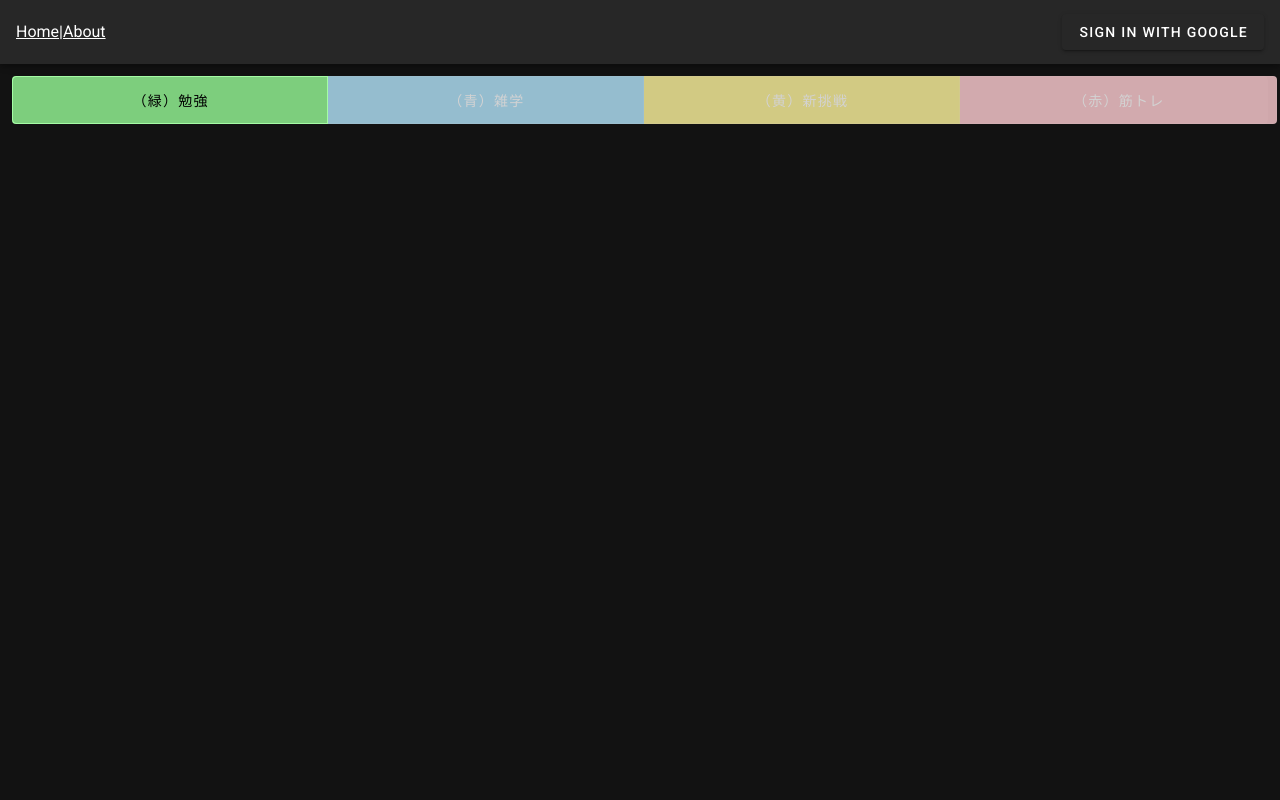
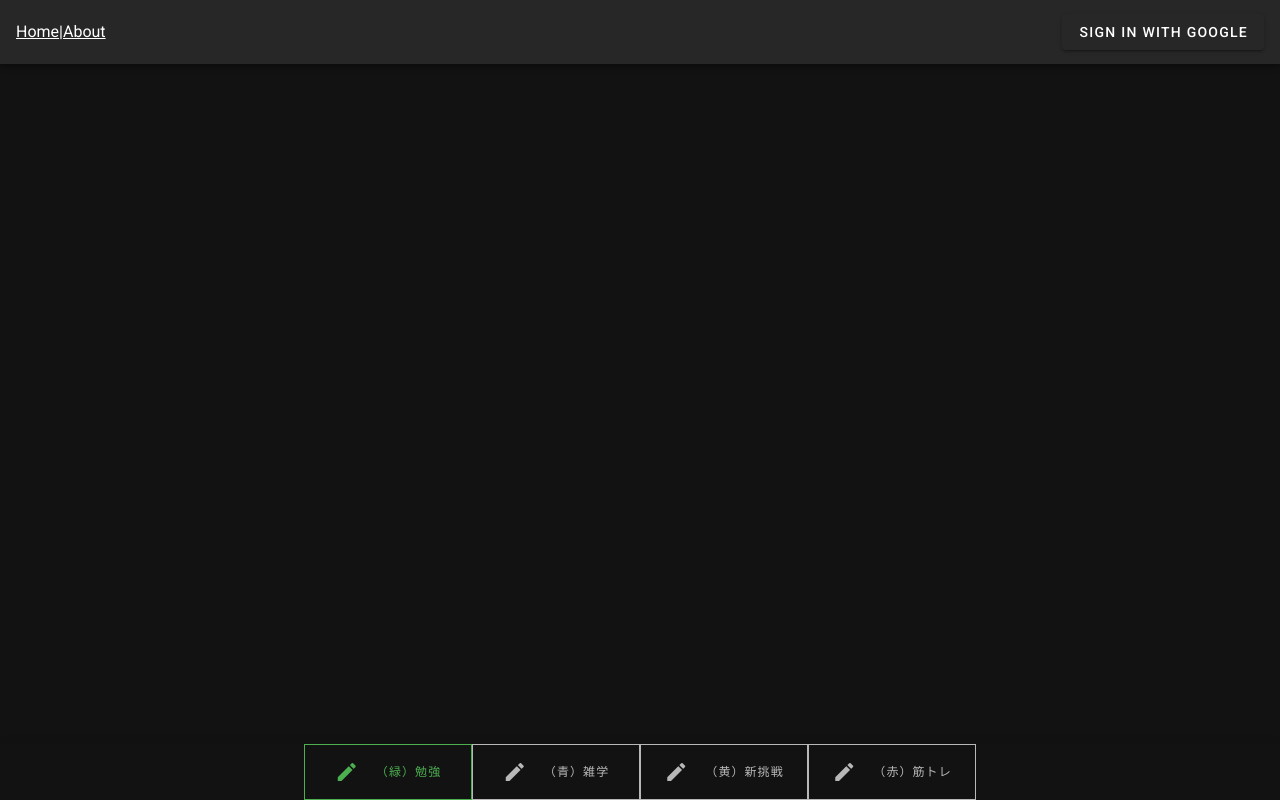
Before and after one commit to kuri-Maron/coloring-learning-record, a Vue app: page / in a window 1280 px wide. Built offline with nearby package versions, Linux system fonts and the light colour scheme; no server answers.

Commit message:
fix: カラー周りのところ

```diff
--- a/src/App.vue
+++ b/src/App.vue
@@ -1,6 +1,6 @@
 <template>
   <v-app>
-    <v-app-bar app >
+    <v-app-bar app>
       <div class="d-flex align-center">
         <!-- <v-img
           alt="Vuetify Logo"
@@ -25,11 +25,13 @@
         <router-view />
       </v-container>
     </v-content>
+      <select-color v-if="this.$route.meta.bottom"/>
   </v-app>
 </template>
 
 <script>
 import Authentication from "@/components/Authentication.vue";
+import SelectColor from "@/components/selectColor.vue";
 import firebase from "firebase";
 import { mapActions } from "vuex";
 
@@ -37,7 +39,8 @@ export default {
   name: "App",
 
   components: {
-    Authentication
+    Authentication,
+    SelectColor
   },
   created() {
     firebase.auth().onAuthStateChanged(user => {
--- a/src/components/Coloring.vue
+++ b/src/components/Coloring.vue
@@ -192,7 +192,7 @@ export default {
 <style scoped>
 .mainArea {
   height: 70vh;
-  background-color: rgb(195, 233, 29);
+  /* background-color: rgb(195, 233, 29); */
 }
 input {
   border: solid;
@@ -205,10 +205,10 @@ div.flexBox {
 .flexItem {
   /* background-color: whitesmoke; */
   background-color: #424242;
-  width: 24vw;
+  width: 23vw;
   /* height: 7vh; */
   border: solid 1px;
-  border-color: #2e7d32;
+  border-color: #607D8B;
 }
 
 .cellCheck {
--- a/src/components/selectColor.vue
+++ b/src/components/selectColor.vue
@@ -1,12 +1,13 @@
 <template>
   <div>
-      <!-- <v-btn-toggle v-model="activeColorText" tile color="black" mandatory dense> -->
-      <v-btn-toggle v-model="activeColorText" color="black" mandatory >
-        <v-btn width="24.7vw" v-ripple v-for="colorObj in colorList" :key="colorObj.colorText" :value="colorObj" :color="colorObj.colorCode">
-          {{colorObj.description}}
+      <!-- <v-btn-toggle v-model="activeColorText" color="black" mandatory > -->
+      <v-bottom-navigation app horizontal background-color="#121212" grow v-model="activeColorText" color="black" mandatory >
+        <v-btn v-ripple outlined v-for="colorObj in colorList" :key="colorObj.colorText" :value="colorObj" :color="colorObj.colorCode">
+          <span>{{colorObj.description}}</span>
+          <v-icon>mdi-pencil</v-icon>
         </v-btn>
-      </v-btn-toggle>
-      <!-- <p>{{activeColorText}}</p> -->
+      </v-bottom-navigation>
+      <!-- </v-btn-toggle> -->
   </div>
 </template>
 
@@ -15,10 +16,10 @@
 export default {
   data() {
     return {
-        colorList: [{colorText: "green", colorCode: "#98fb98", description: "（緑）勉強"},
-                    {colorText: "blue", colorCode: "#B3E5FC", description: "（青）雑学"},
-                    {colorText: "yellow", colorCode: "#FFF59D", description: "（黄）新挑戦"},
-                    {colorText: "red", colorCode: "#FFCDD2", description: "（赤）筋トレ"},
+        colorList: [{colorText: "green", colorCode: "#4CAF50", description: "（緑）勉強", icon: "radiobox-marked"},
+                    {colorText: "blue", colorCode: "#3F51B5", description: "（青）雑学"},
+                    {colorText: "yellow", colorCode: "#FFAB00", description: "（黄）新挑戦"},
+                    {colorText: "red", colorCode: "#C62828", description: "（赤）筋トレ"},
         ],
         // TODO: こいつをvuexのstateに移植。
       // activeColorText: "red"
--- a/src/router/index.js
+++ b/src/router/index.js
@@ -8,6 +8,7 @@ const routes = [
   {
     path: '/',
     name: 'Home',
+    meta: {bottom: true},
     component: Home
   },
   {
--- a/src/views/Home.vue
+++ b/src/views/Home.vue
@@ -1,6 +1,6 @@
 <template>
   <div class="home">
-    <select-color/>
+    <!-- <select-color/> -->
     <!-- <Coloring/> -->
     <!-- TODO: コンポ間で判定 -->
     <!-- <div v-show="status"></div> -->
@@ -11,11 +11,11 @@
 <script>
 // @ is an alias to /src
 import Coloring from "@/components/Coloring.vue";
-import SelectColor from '@/components/selectColor.vue';
+// import SelectColor from '@/components/selectColor.vue';
 export default {
   name: 'Home',
   components: {
-    SelectColor,
+    // SelectColor,
     Coloring
   }
 }
```
